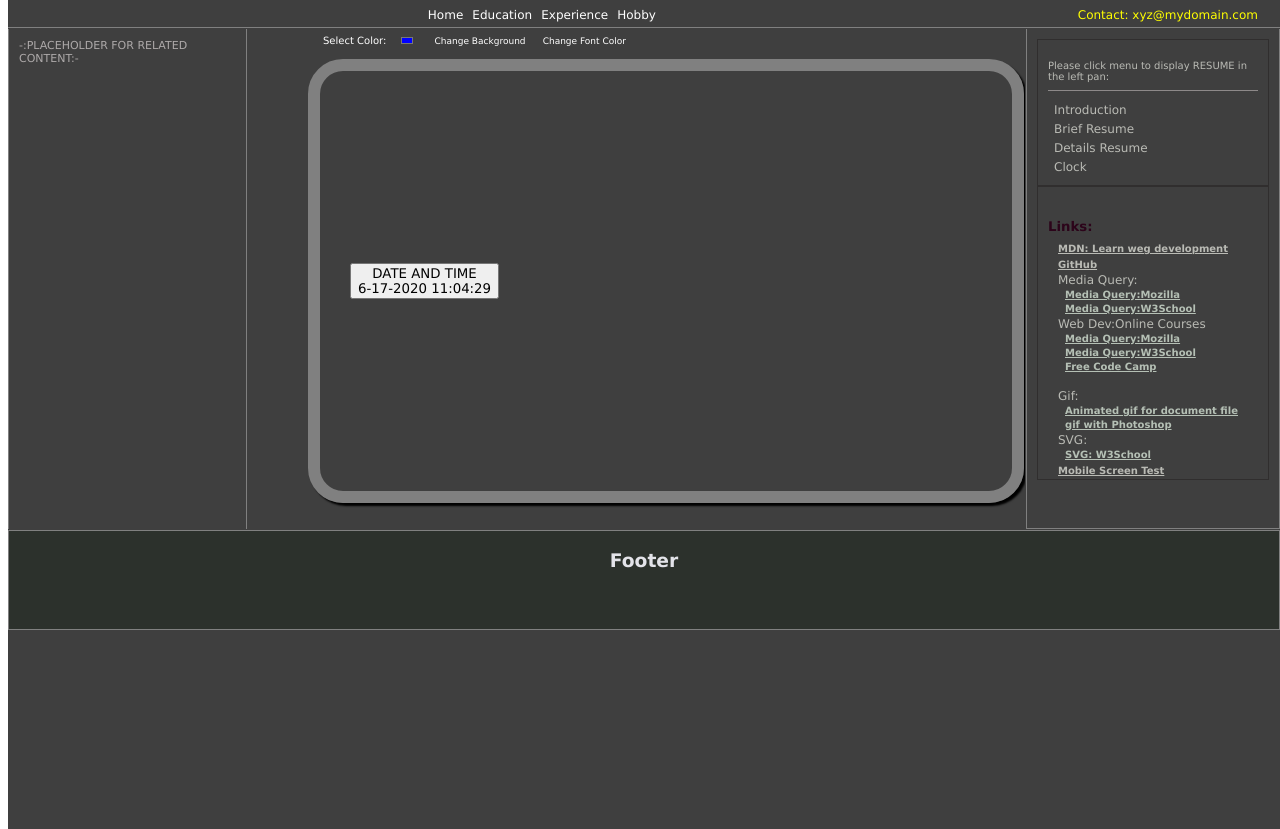
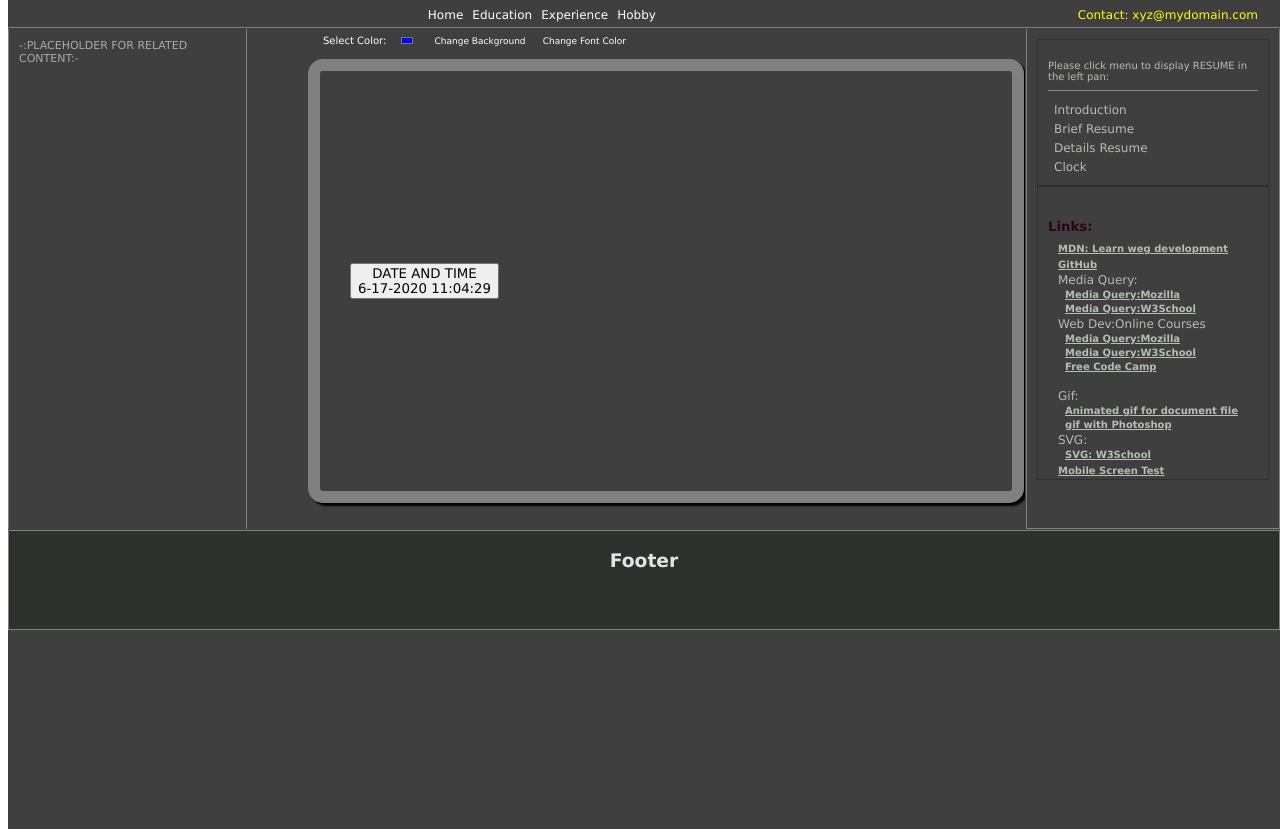
Before and after one commit to drmhossain/drmhossain-github.io, a plain HTML site: page index.html in a window 1280 px wide. Shown: the part 71-900 px from the top of the page. Drawn offline with Linux system fonts and the light colour scheme.

Commit message:
Update index.html

```diff
--- a/index.html
+++ b/index.html
@@ -706,7 +706,7 @@ color:green;
         element_id.style.border = "12px grey solid";
         element_id.style.boxShadow = "3px 3px 2px black";
         element_id.style.fontFamily = 'lucida console';
-        element_id.style.borderRadius = '35px';
+        element_id.style.borderRadius = '15px';
         element_id.style.fontSize = '12px';
         // element_id.style.textShadow = "1px 1px 1px black";
         // element_id.style.color = 'white';
```
